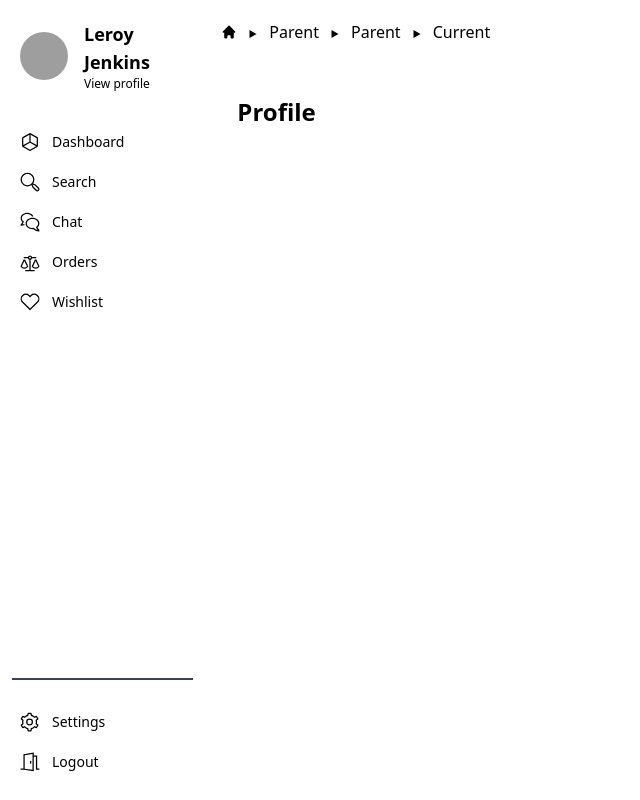
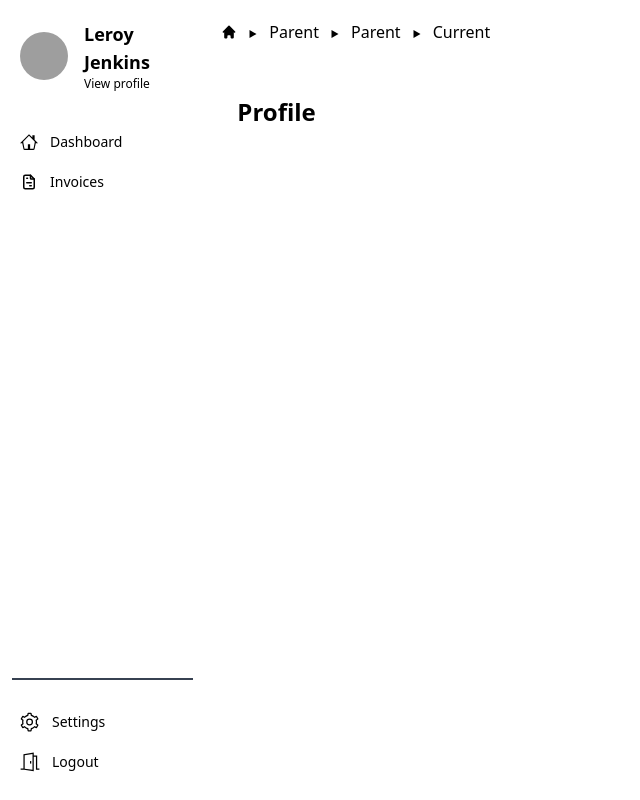
Before and after one commit to ceghap/goinvois-nextjs, a Next.js app: page /profile in a window 1280 px wide. Shown: the whole page, without its empty margins (0-640 px from the left). Built offline with nearby package versions, Linux system fonts and the light colour scheme; grey boxes are pictures that could not be loaded.

Commit message:
add invoices page

```diff
--- /dev/null
+++ b/app/invoices/error.tsx
@@ -0,0 +1,23 @@
+'use client';
+
+import { useEffect } from 'react';
+
+export default function Error({
+  error,
+  reset,
+}: {
+  error: Error;
+  reset: () => void;
+}) {
+  useEffect(() => {
+    // Log the error to an error reporting service
+    console.error(error);
+  }, [error]);
+
+  return (
+    <div>
+      <p>Something went wrong!</p>
+      <button onClick={() => reset()}>Reset error boundary</button>
+    </div>
+  );
+}
--- /dev/null
+++ b/app/invoices/layout.tsx
@@ -0,0 +1,7 @@
+export default function InvoiceLayout({
+  children,
+}: {
+  children: React.ReactNode;
+}) {
+  return <section>{children}</section>;
+}
--- /dev/null
+++ b/app/invoices/loading.tsx
@@ -0,0 +1,3 @@
+export default function Loading() {
+  return <p>Loading...</p>;
+}
--- /dev/null
+++ b/app/invoices/page.tsx
@@ -0,0 +1,15 @@
+import Head from 'next/head';
+
+export default async function Profile() {
+  return (
+    <div>
+      <Head>
+        <title>Invoices</title>
+      </Head>
+
+      <main>
+        <h1 className="font-semibold text-2xl">Invoices</h1>
+      </main>
+    </div>
+  );
+}
--- a/components/common/Sidebar/SidebarHeader.tsx
+++ b/components/common/Sidebar/SidebarHeader.tsx
@@ -1,3 +1,5 @@
+import Link from 'next/link';
+
 export const SidebarHeader = () => {
   return (
     <div className="flex items-center p-2 space-x-4">
@@ -9,13 +11,13 @@ export const SidebarHeader = () => {
       <div>
         <h2 className="text-lg font-semibold">Leroy Jenkins</h2>
         <span className="flex items-center space-x-1">
-          <a
+          <Link
             rel="noopener noreferrer"
-            href="#"
+            href="/profile"
             className="text-xs hover:underline dark:text-gray-400"
           >
             View profile
-          </a>
+          </Link>
         </span>
       </div>
     </div>
--- a/components/common/Sidebar/SidebarMenu.tsx
+++ b/components/common/Sidebar/SidebarMenu.tsx
@@ -1,88 +1,29 @@
+import Link from 'next/link';
+import { GoHome } from 'react-icons/go';
+import { TbFileInvoice } from 'react-icons/tb';
+
 export const SidebarMenu = () => {
   return (
     <ul className="pt-2 pb-4 space-y-1 text-sm">
       <li className="dark:bg-gray-800 dark:text-gray-50">
-        <a
+        <Link
           rel="noopener noreferrer"
-          href="#"
+          href="/"
           className="flex items-center p-2 space-x-3 rounded-md"
         >
-          <svg
-            xmlns="http://www.w3.org/2000/svg"
-            viewBox="0 0 512 512"
-            className="w-5 h-5 fill-current dark:text-gray-400"
-          >
-            <path d="M68.983,382.642l171.35,98.928a32.082,32.082,0,0,0,32,0l171.352-98.929a32.093,32.093,0,0,0,16-27.713V157.071a32.092,32.092,0,0,0-16-27.713L272.334,30.429a32.086,32.086,0,0,0-32,0L68.983,129.358a32.09,32.09,0,0,0-16,27.713V354.929A32.09,32.09,0,0,0,68.983,382.642ZM272.333,67.38l155.351,89.691V334.449L272.333,246.642ZM256.282,274.327l157.155,88.828-157.1,90.7L99.179,363.125ZM84.983,157.071,240.333,67.38v179.2L84.983,334.39Z"></path>
-          </svg>
+          <GoHome className="text-lg" />
           <span>Dashboard</span>
-        </a>
+        </Link>
       </li>
       <li>
-        <a
+        <Link
           rel="noopener noreferrer"
-          href="#"
+          href="/invoices"
           className="flex items-center p-2 space-x-3 rounded-md"
         >
-          <svg
-            xmlns="http://www.w3.org/2000/svg"
-            viewBox="0 0 512 512"
-            className="w-5 h-5 fill-current dark:text-gray-400"
-          >
-            <path d="M479.6,399.716l-81.084-81.084-62.368-25.767A175.014,175.014,0,0,0,368,192c0-97.047-78.953-176-176-176S16,94.953,16,192,94.953,368,192,368a175.034,175.034,0,0,0,101.619-32.377l25.7,62.2L400.4,478.911a56,56,0,1,0,79.2-79.195ZM48,192c0-79.4,64.6-144,144-144s144,64.6,144,144S271.4,336,192,336,48,271.4,48,192ZM456.971,456.284a24.028,24.028,0,0,1-33.942,0l-76.572-76.572-23.894-57.835L380.4,345.771l76.573,76.572A24.028,24.028,0,0,1,456.971,456.284Z"></path>
-          </svg>
-          <span>Search</span>
-        </a>
-      </li>
-      <li>
-        <a
-          rel="noopener noreferrer"
-          href="#"
-          className="flex items-center p-2 space-x-3 rounded-md"
-        >
-          <svg
-            xmlns="http://www.w3.org/2000/svg"
-            viewBox="0 0 512 512"
-            className="w-5 h-5 fill-current dark:text-gray-400"
-          >
-            <path d="M448.205,392.507c30.519-27.2,47.8-63.455,47.8-101.078,0-39.984-18.718-77.378-52.707-105.3C410.218,158.963,366.432,144,320,144s-90.218,14.963-123.293,42.131C162.718,214.051,144,251.445,144,291.429s18.718,77.378,52.707,105.3c33.075,27.168,76.861,42.13,123.293,42.13,6.187,0,12.412-.273,18.585-.816l10.546,9.141A199.849,199.849,0,0,0,480,496h16V461.943l-4.686-4.685A199.17,199.17,0,0,1,448.205,392.507ZM370.089,423l-21.161-18.341-7.056.865A180.275,180.275,0,0,1,320,406.857c-79.4,0-144-51.781-144-115.428S240.6,176,320,176s144,51.781,144,115.429c0,31.71-15.82,61.314-44.546,83.358l-9.215,7.071,4.252,12.035a231.287,231.287,0,0,0,37.882,67.817A167.839,167.839,0,0,1,370.089,423Z"></path>
-            <path d="M60.185,317.476a220.491,220.491,0,0,0,34.808-63.023l4.22-11.975-9.207-7.066C62.918,214.626,48,186.728,48,156.857,48,96.833,109.009,48,184,48c55.168,0,102.767,26.43,124.077,64.3,3.957-.192,7.931-.3,11.923-.3q12.027,0,23.834,1.167c-8.235-21.335-22.537-40.811-42.2-56.961C270.072,30.279,228.3,16,184,16S97.928,30.279,66.364,56.206C33.886,82.885,16,118.63,16,156.857c0,35.8,16.352,70.295,45.25,96.243a188.4,188.4,0,0,1-40.563,60.729L16,318.515V352H32a190.643,190.643,0,0,0,85.231-20.125,157.3,157.3,0,0,1-5.071-33.645A158.729,158.729,0,0,1,60.185,317.476Z"></path>
-          </svg>
-          <span>Chat</span>
-        </a>
-      </li>
-      <li>
-        <a
-          rel="noopener noreferrer"
-          href="#"
-          className="flex items-center p-2 space-x-3 rounded-md"
-        >
-          <svg
-            xmlns="http://www.w3.org/2000/svg"
-            viewBox="0 0 512 512"
-            className="w-5 h-5 fill-current dark:text-gray-400"
-          >
-            <path d="M203.247,386.414,208,381.185V355.4L130.125,191H93.875L16,355.4v27.042l4.234,4.595a124.347,124.347,0,0,0,91.224,39.982h.42A124.343,124.343,0,0,0,203.247,386.414ZM176,368.608a90.924,90.924,0,0,1-64.231,26.413h-.33A90.907,90.907,0,0,1,48,369.667V362.6l64-135.112L176,362.6Z"></path>
-            <path d="M418.125,191h-36.25L304,355.4v27.042l4.234,4.595a124.347,124.347,0,0,0,91.224,39.982h.42a124.343,124.343,0,0,0,91.369-40.607L496,381.185V355.4ZM464,368.608a90.924,90.924,0,0,1-64.231,26.413h-.33A90.907,90.907,0,0,1,336,369.667V362.6l64-135.112L464,362.6Z"></path>
-            <path d="M272,196.659A56.223,56.223,0,0,0,309.659,159H416V127H309.659a55.991,55.991,0,0,0-107.318,0H96v32H202.341A56.223,56.223,0,0,0,240,196.659V463H136v32H376V463H272ZM232,143a24,24,0,1,1,24,24A24,24,0,0,1,232,143Z"></path>
-          </svg>
-          <span>Orders</span>
-        </a>
-      </li>
-      <li>
-        <a
-          rel="noopener noreferrer"
-          href="#"
-          className="flex items-center p-2 space-x-3 rounded-md"
-        >
-          <svg
-            xmlns="http://www.w3.org/2000/svg"
-            viewBox="0 0 512 512"
-            className="w-5 h-5 fill-current dark:text-gray-400"
-          >
-            <path d="M453.122,79.012a128,128,0,0,0-181.087.068l-15.511,15.7L241.142,79.114l-.1-.1a128,128,0,0,0-181.02,0l-6.91,6.91a128,128,0,0,0,0,181.019L235.485,449.314l20.595,21.578.491-.492.533.533L276.4,450.574,460.032,266.94a128.147,128.147,0,0,0,0-181.019ZM437.4,244.313,256.571,425.146,75.738,244.313a96,96,0,0,1,0-135.764l6.911-6.91a96,96,0,0,1,135.713-.051l38.093,38.787,38.274-38.736a96,96,0,0,1,135.765,0l6.91,6.909A96.11,96.11,0,0,1,437.4,244.313Z"></path>
-          </svg>
-          <span>Wishlist</span>
-        </a>
+          <TbFileInvoice className="text-lg" />
+          <span>Invoices</span>
+        </Link>
       </li>
     </ul>
   );
--- a/package.json
+++ b/package.json
@@ -13,7 +13,8 @@
   "dependencies": {
     "next": "^13.0.0",
     "react": "^18.0.0",
-    "react-dom": "^18.0.0"
+    "react-dom": "^18.0.0",
+    "react-icons": "^4.6.0"
   },
   "devDependencies": {
     "@types/node": "18.11.9",
```
Also changed, not shown: 1 other file (tests, documents, lock files or other folders).
